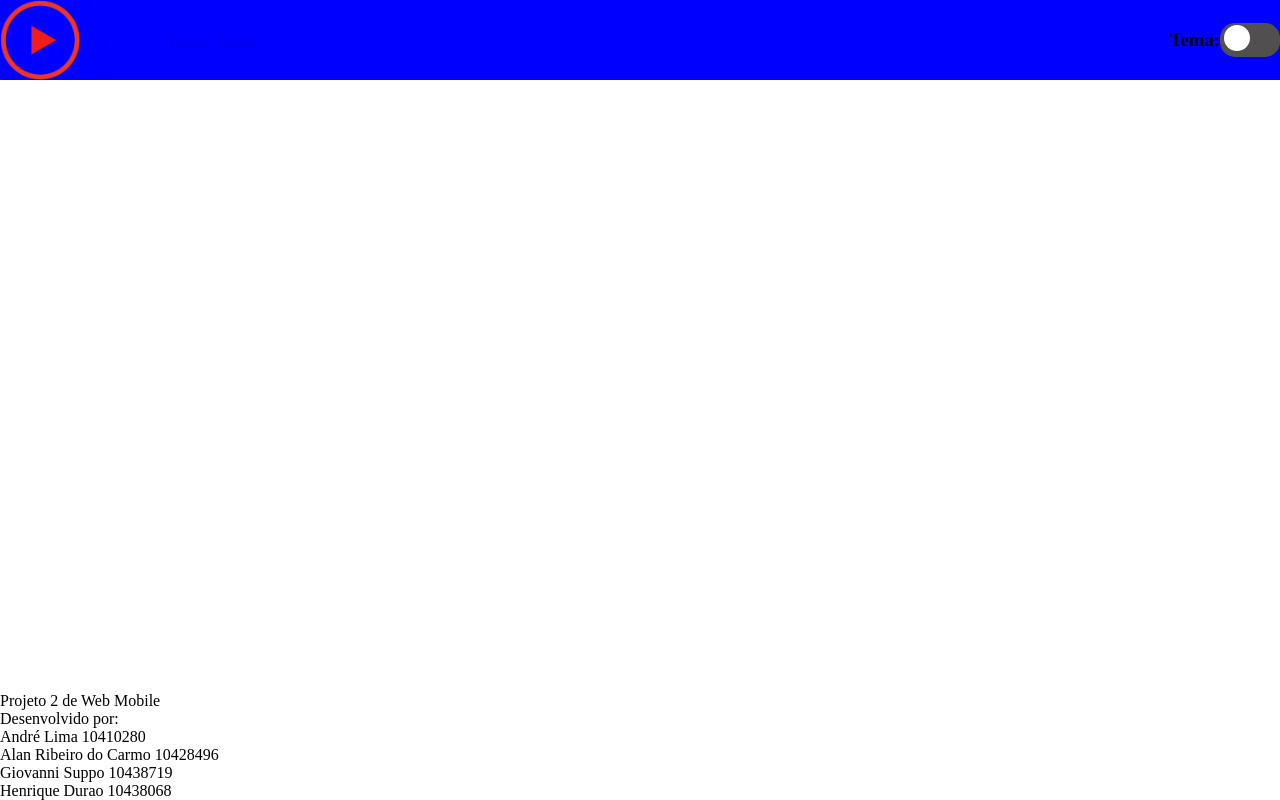
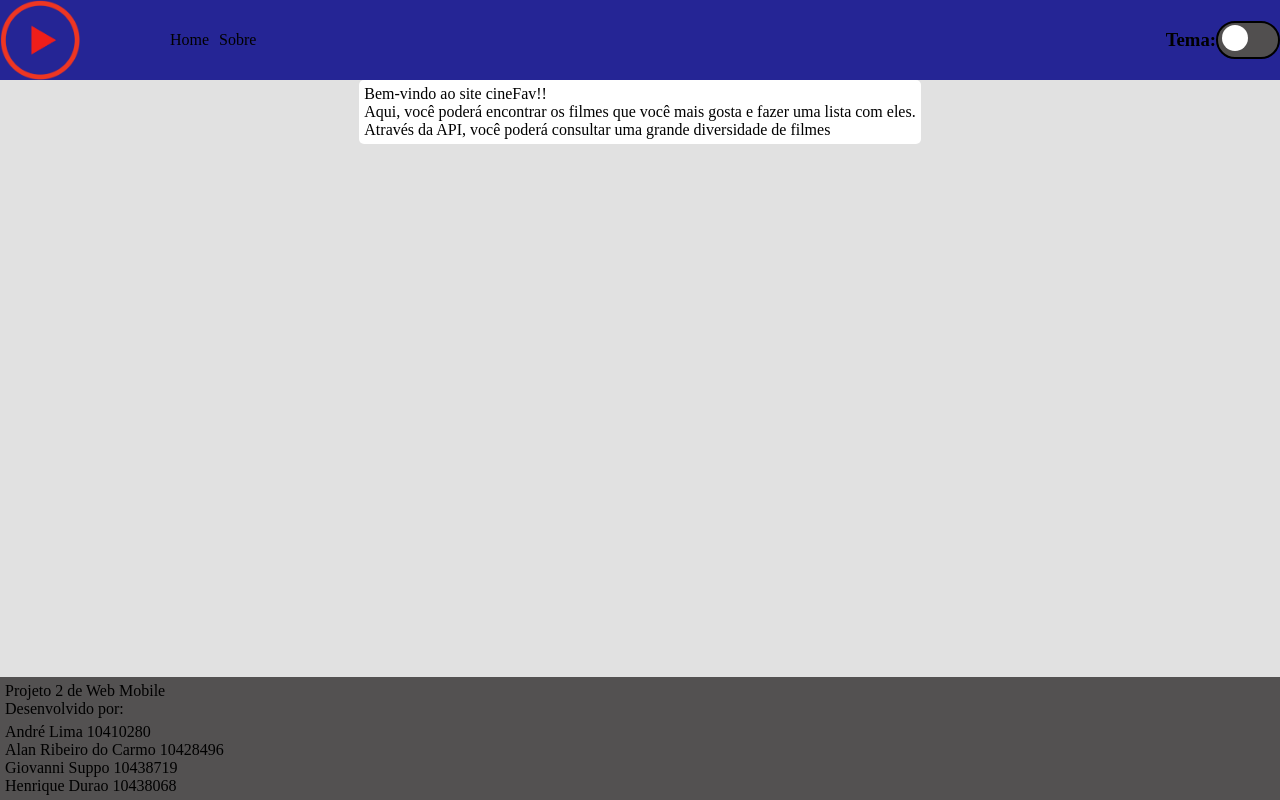
Before and after one commit to Alanribc/Web-Mobile-2, a Next.js app in the folder webmobile/: page / in a window 1280 px wide. Built offline with nearby package versions, Linux system fonts and the light colour scheme.

Commit message:
fifth commit

```diff
--- a/webmobile/src/app/globals.css
+++ b/webmobile/src/app/globals.css
@@ -5,7 +5,7 @@
 }*/
 
 nav {
-    background-color: blue;
+    background-color: rgb(37, 37, 149);
     display: flex;
     justify-content: space-between;
     position: fixed;
@@ -29,19 +29,21 @@ ul{
     align-items: center;
 }
 
-li{
+.links{
     text-decoration: none;
+    color: black;
 }
 
 :root {
-    --bg-color: rgb(255, 255, 255);
+    --bg-color: rgb(225, 225, 225);
     --text-color: black;
+    --colorArticle: white;
 }
 
 .dark-mode {
     --bg-color: rgb(137, 137, 137);
     --text-color: white;
-    --footer: rgb(83, 81, 81);
+    --colorArticle: rgb(186, 186, 186);
 }
 
 body{
@@ -62,13 +64,13 @@ body{
 }
 
 .botao {
-    border-radius: 15px;
+    border-radius: 20px;
     display: inline-block;
     position: relative;
     width: 60px;
     height: 34px;
     background-color: #514f4f;
-    /*border: rgb(255, 255, 255);*/
+    border: 2.5px solid black;
 }
 
 .slider {
@@ -113,10 +115,15 @@ footer{
     padding: 0;
     background-color: var(--footer);
     width: 100%;
+    background-color: rgb(83, 81, 81);
+}
+
+footer p {
+    color: black;
 }
 
 .artigoFooter{
-    margin: 0;
+    margin: 5px;
     padding: 0;
     display: flex;
     flex-direction: column;
@@ -125,6 +132,7 @@ footer{
 .artigoFooterDois{
     display: flex;
     flex-direction: column;
+    margin: 5px;
 }
 
 body{
@@ -135,3 +143,16 @@ p{
     margin: 0;
     padding: 0;
 }
+
+.mainPrincipal{
+    display: flex;
+    align-items: center;
+    flex-direction: column;
+}
+
+.article1{
+    background-color: var(--colorArticle);
+    color: black;
+    border-radius: 5px;
+    padding: 5px;
+}
--- a/webmobile/src/app/page.js
+++ b/webmobile/src/app/page.js
@@ -1,8 +1,13 @@
 
 export default function Home() {
   return (
-    <main>
+    <main className="mainPrincipal">
       <h1>Projeto</h1>
+      <article className = "article1">
+        <p>Bem-vindo ao site cineFav!!</p>
+        <p>Aqui, você poderá encontrar os filmes que você mais gosta e fazer uma lista com eles.</p>
+        <p>Através da API, você poderá consultar uma grande diversidade de filmes</p>
+      </article>
     </main>
 
   );
--- a/webmobile/src/components/Menu.js
+++ b/webmobile/src/components/Menu.js
@@ -13,8 +13,8 @@ export default function Menu() {
                 alt = "Logo"
                 />
                 <ul>
-                    <li><Link href = "/">Home</Link></li>
-                    <li><Link href = "/">Sobre</Link></li>
+                    <li><Link href = "/" className="links">Home</Link></li>
+                    <li><Link href = "/" className="links">Sobre</Link></li>
                 </ul>
             </section>
             <Tema />
```
